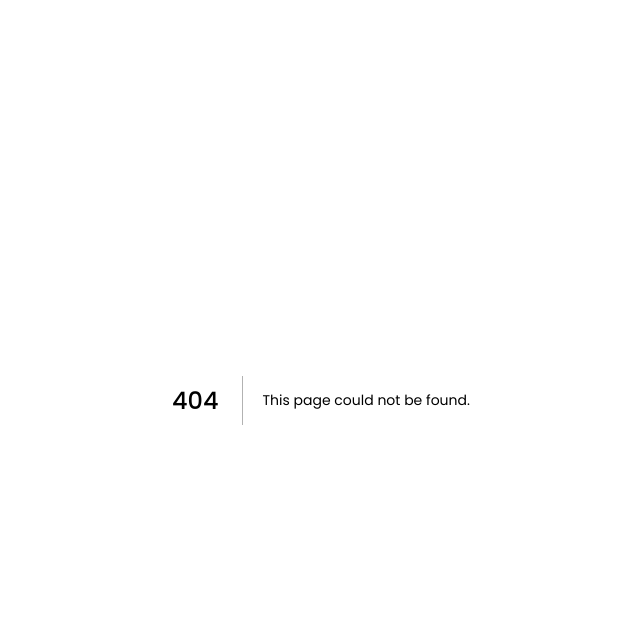
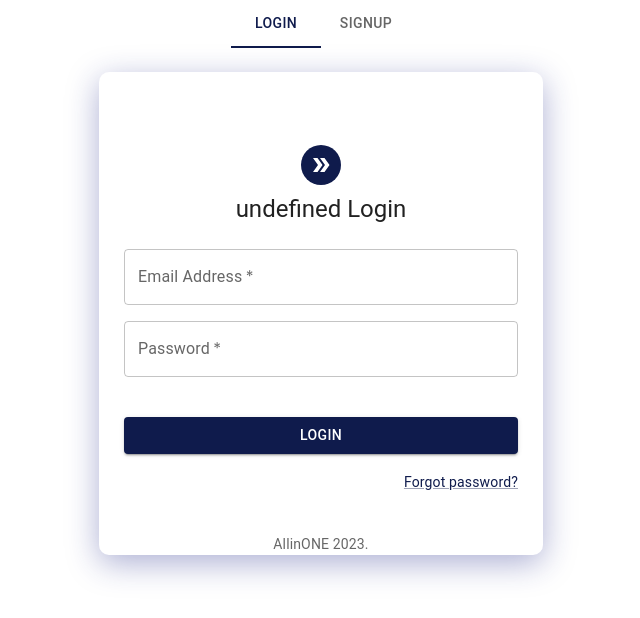
Before and after one commit to iamthehr/All-In-One, a Next.js app: page /Tabs-User in a window 1280 px wide. Before the commit this address had no page. Shown: the top 618 px of the page, without its empty margins (319-959 px from the left). Built offline with nearby package versions, Linux system fonts and the light colour scheme.

Commit message:
Achieved login signup for both user and admin with minimum styling

```diff
--- a/package.json
+++ b/package.json
@@ -25,6 +25,8 @@
     "react-datepicker": "^4.11.0",
     "react-dom": "18.2.0",
     "react-scripts": "5.0.1",
-    "web-vitals": "^2.1.4"
+    "web-vitals": "^2.1.4",
+    "leaflet": "^1.9.3",
+    "react-leaflet": "^4.2.0"
   }
 }
--- a/src/components/Login.jsx
+++ b/src/components/Login.jsx
@@ -38,7 +38,7 @@ const theme = createTheme({
   },
 });
 
-export default function Login() {
+export default function Login(props) {
   const handleSubmit = (event) => {
     event.preventDefault();
     const data = new FormData(event.currentTarget);
@@ -74,7 +74,7 @@ export default function Login() {
             <DoubleArrowIcon />
           </Avatar>
           <Typography component="h1" variant="h5">
-            Login
+            {props.Use + " "}Login
           </Typography>
           <Box
             component="form"
--- a/src/pages/AddDoctor.jsx
+++ b/src/pages/AddDoctor.jsx
@@ -24,7 +24,7 @@ function Copyright(props) {
       {...props}
     >
       {"Copyright © "}
-      <Link color="inherit" href="https://mui.com/">
+      <Link color="inherit" href="/">
         AllinONE
       </Link>{" "}
       {new Date().getFullYear()}
--- a/src/pages/Intermediate.jsx
+++ b/src/pages/Intermediate.jsx
@@ -67,7 +67,7 @@ const House = () => {
             >
               You can register your hospital/clinic/Lab here.
             </Typography>
-            <Link href="/Tabs" style={{ textDecoration: "none" }}>
+            <Link href="/Tabs-Hospital" style={{ textDecoration: "none" }}>
               <CustomButton
                 backgroundColor="#fff"
                 color="#17275F"
@@ -98,7 +98,7 @@ const House = () => {
             >
               Get access to our facilities.
             </Typography>
-            <Link href="/Tabs" style={{ textDecoration: "none" }}>
+            <Link href="/Tabs-User" style={{ textDecoration: "none" }}>
               <CustomButton
                 backgroundColor="#fff"
                 color="#17275F"
--- /dev/null
+++ b/src/pages/Tabs-User.jsx
@@ -0,0 +1,52 @@
+import Box from "@mui/material/Box";
+import Tab from "@mui/material/Tab";
+import { TabContext } from "@mui/lab";
+import TabList from "@mui/lab/TabList";
+import TabPanel from "@mui/lab/TabPanel";
+import Login from "../components/Login";
+import SignUp from "@/components/Sign_up";
+import { createTheme, ThemeProvider } from "@mui/material";
+import React from "react";
+
+const theme = createTheme({
+  palette: {
+    primary: { main: "#0F1B4C" },
+    secondary: { main: "#1da7e2" },
+  },
+});
+
+export default function LabTabs() {
+  const [value, setValue] = React.useState("1");
+
+  const handleChange = (event, newValue) => {
+    setValue(newValue);
+  };
+
+  return (
+    <ThemeProvider theme={theme}>
+      <Box sx={{ width: "100%", height: "100vh" }}>
+        <TabContext value={value}>
+          <Box
+            sx={{
+              borderBottom: 0,
+              borderColor: "divider",
+              display: "flex",
+              justifyContent: "center",
+            }}
+          >
+            <TabList onChange={handleChange}>
+              <Tab label="Login" value="1" />
+              <Tab label="SignUp" value="2" />
+            </TabList>
+          </Box>
+          <TabPanel value="1">
+            <Login use="User" />
+          </TabPanel>
+          <TabPanel value="2">
+            <SignUp />
+          </TabPanel>
+        </TabContext>
+      </Box>
+    </ThemeProvider>
+  );
+}
--- a/src/pages/index.js
+++ b/src/pages/index.js
@@ -6,6 +6,7 @@ import House2 from "@/components/Sec2";
 import Aos from "aos";
 import "Aos/dist/aos.css";
 import { useEffect } from "react";
+
 
 export default function Home() {
   useEffect(() => {
@@ -21,6 +22,7 @@ export default function Home() {
       <div data-Aos="fade-left">
         <House2 />
       </div>
+
       <Footer />
     </>
   );
```
Also changed, not shown: src/pages/Tabs-Hospital.jsx (renamed from src/pages/Tabs.jsx), 1 other file (tests, documents, lock files or other folders).
